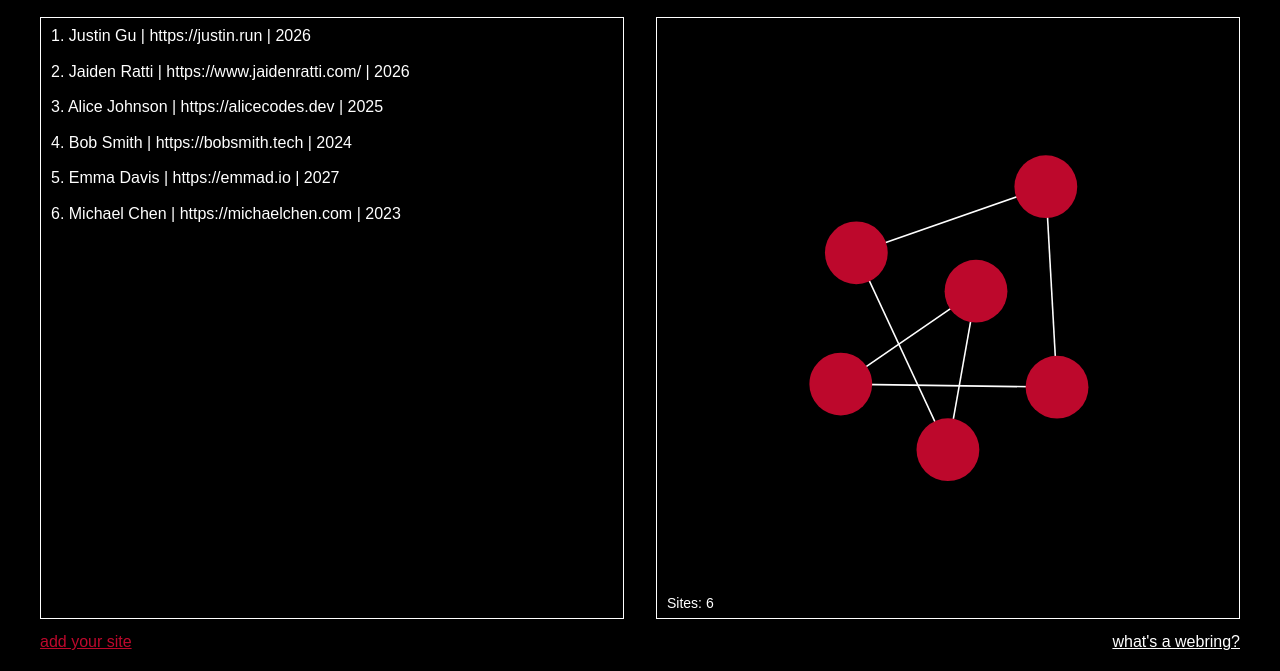
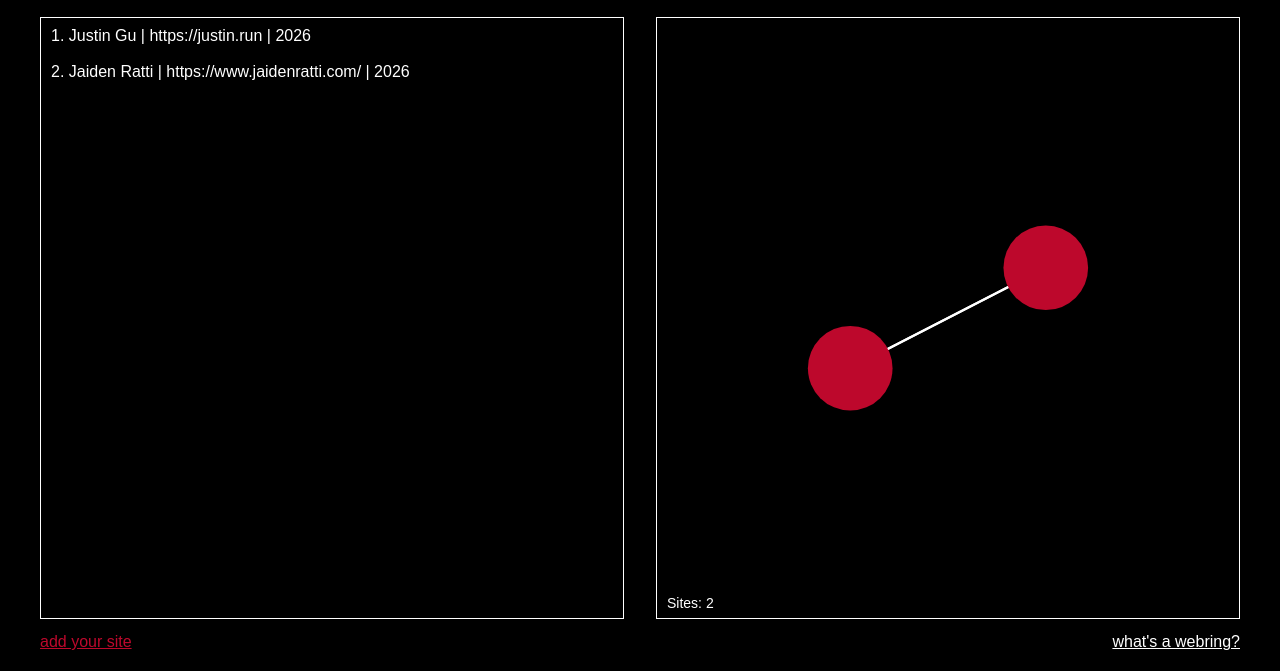
Before and after one commit to kj3moraes/scholaring, a plain HTML site: page index.html in a window 1280 px wide. Shown: the part 132-803 px from the top of the page. Drawn offline with nearby package versions, Linux system fonts and the light colour scheme.

Commit message:
removed mock data

```diff
--- a/index.html
+++ b/index.html
@@ -64,29 +64,7 @@
                     "year": 2026,
                     "website": "https://www.jaidenratti.com/"
                 },
-                // these are EXAMPLE sites
-                {
-                    "name": "Alice Johnson",
-                    "year": 2025,
-                    "website": "https://alicecodes.dev"
-                },
-                {
-                    "name": "Bob Smith",
-                    "year": 2024,
-                    "website": "https://bobsmith.tech"
-                },
-                {
-                    "name": "Emma Davis",
-                    "year": 2027,
-                    "website": "https://emmad.io"
-                },
-                {
-                    "name": "Michael Chen",
-                    "year": 2023,
-                    "website": "https://michaelchen.com"
-                }
-
-                // add your site here!
+                // add your site above
             ]
         };
     </script>
```
